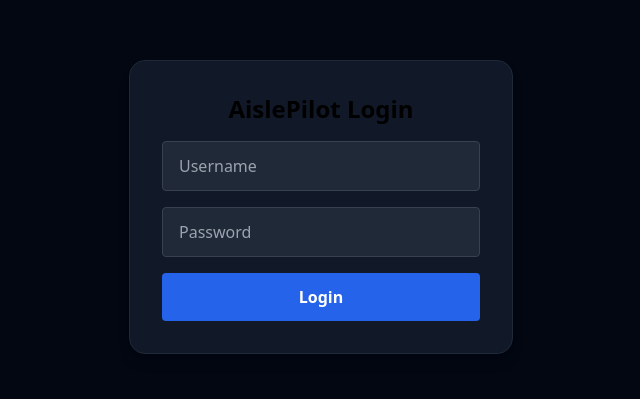
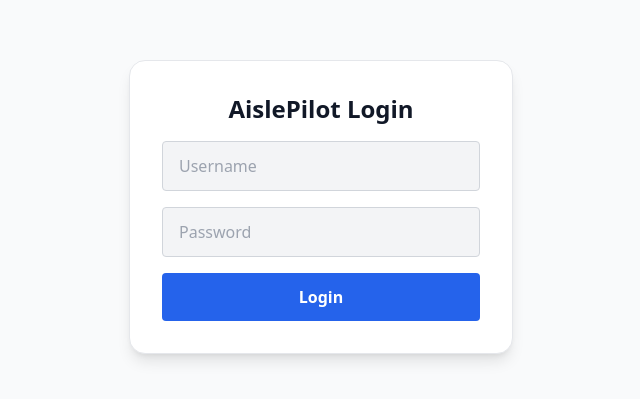
Before and after one commit to Kishore094/aislepilot-ui, a React (Create React App) app: page / in a window 1280 px wide. Shown: the part 193-592 px from the top of the page, without its empty margins (319-959 px from the left). Built offline with nearby package versions, Linux system fonts and the light colour scheme.

Commit message:
Update Login.js
Changed the login page from a dark theme to a light one.

```diff
--- a/src/pages/Login.js
+++ b/src/pages/Login.js
@@ -13,18 +13,20 @@
   };
 
   return (
-    <div className="flex flex-col justify-center items-center h-screen bg-gray-950">
-      <div className="bg-gray-900 rounded-2xl p-8 w-96 max-w-full shadow-lg border border-gray-800">
-        <div className="mb-4 text-center text-2xl font-bold">AislePilot Login</div>
+    <div className="flex flex-col justify-center items-center min-h-screen bg-gray-50">
+      <div className="bg-white rounded-2xl p-8 w-96 max-w-full shadow-lg border border-gray-200">
+        <div className="mb-4 text-center text-2xl font-bold text-gray-900">
+          AislePilot Login
+        </div>
         <form onSubmit={handleSubmit} className="flex flex-col gap-4">
           <input
-            className="px-4 py-3 rounded bg-gray-800 border border-gray-700 focus:outline-none"
+            className="px-4 py-3 rounded bg-gray-100 border border-gray-300 focus:outline-none focus:ring-2 focus:ring-blue-200"
             type="text"
             placeholder="Username"
             required
           />
           <input
-            className="px-4 py-3 rounded bg-gray-800 border border-gray-700 focus:outline-none"
+            className="px-4 py-3 rounded bg-gray-100 border border-gray-300 focus:outline-none focus:ring-2 focus:ring-blue-200"
             type="password"
             placeholder="Password"
             required
```
